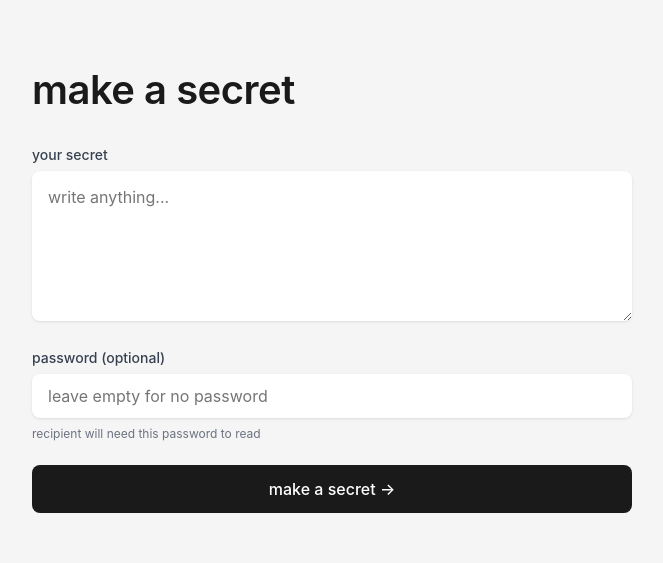
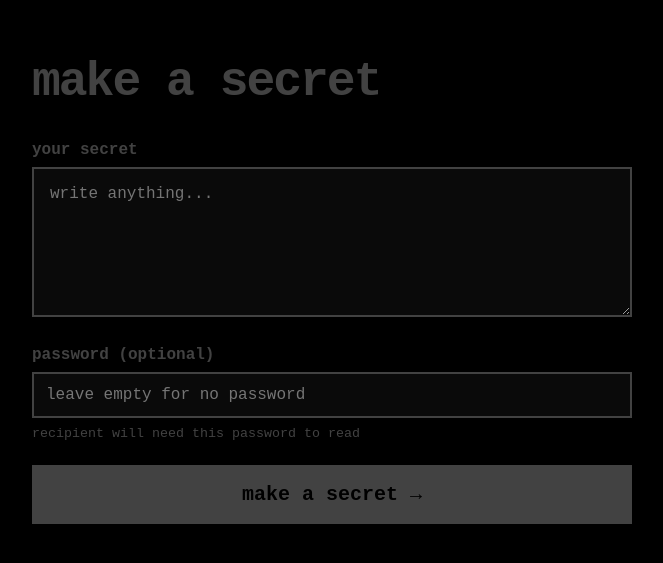
Before and after one commit to jegor538/makeasecret, a Next.js app: page / in a window 1280 px wide. Shown: the part 111-674 px from the top of the page, without its empty margins (308-971 px from the left). Built offline with nearby package versions, Linux system fonts and the light colour scheme.

Commit message:
Update globals.css

```diff
--- a/app/globals.css
+++ b/app/globals.css
@@ -5,8 +5,8 @@
 }
 
 body {
-  background-color: #f5f5f5;
-  font-family: -apple-system, BlinkMacSystemFont, 'Segoe UI', 'Roboto', sans-serif;
+  background-color: #000000;
+  font-family: 'Courier New', 'Monaco', monospace;
   min-height: 100vh;
   display: flex;
   align-items: center;
@@ -20,11 +20,11 @@ body {
 }
 
 .title {
-  font-size: 2.5rem;
-  font-weight: 600;
-  color: #1a1a1a;
+  font-size: 3rem;
+  font-weight: bold;
+  color: #424242;
   margin-bottom: 2rem;
-  letter-spacing: -0.5px;
+  letter-spacing: -2px;
 }
 
 .form-group {
@@ -33,75 +33,72 @@ body {
 
 textarea {
   width: 100%;
-  background: white;
-  border: none;
-  box-shadow: 0 1px 3px rgba(0,0,0,0.1);
-  color: #1a1a1a;
-  font-family: inherit;
+  background: #0a0a0a;
+  border: 2px solid #424242;
+  color: #e0e0e0;
+  font-family: 'Courier New', monospace;
   font-size: 1rem;
   padding: 1rem;
   resize: vertical;
   min-height: 150px;
-  border-radius: 8px;
+  border-radius: 0;
 }
 
 textarea:focus {
   outline: none;
-  box-shadow: 0 0 0 2px #1a1a1a;
+  border-color: #666;
 }
 
 input {
   width: 100%;
-  background: white;
-  border: none;
-  box-shadow: 0 1px 3px rgba(0,0,0,0.1);
-  color: #1a1a1a;
-  font-family: inherit;
+  background: #0a0a0a;
+  border: 2px solid #424242;
+  color: #e0e0e0;
+  font-family: 'Courier New', monospace;
   font-size: 1rem;
-  padding: 0.75rem 1rem;
-  border-radius: 8px;
+  padding: 0.75rem;
+  border-radius: 0;
 }
 
 input:focus {
   outline: none;
-  box-shadow: 0 0 0 2px #1a1a1a;
+  border-color: #666;
 }
 
 button {
   width: 100%;
-  background: #1a1a1a;
-  border: none;
-  color: white;
-  font-family: inherit;
-  font-size: 1rem;
-  font-weight: 500;
-  padding: 0.875rem;
+  background: #424242;
+  border: 2px solid #424242;
+  color: #000000;
+  font-family: 'Courier New', monospace;
+  font-size: 1.25rem;
+  font-weight: bold;
+  padding: 1rem;
   cursor: pointer;
   transition: all 0.2s;
-  border-radius: 8px;
+  border-radius: 0;
 }
 
 button:hover {
-  background: #333;
-  transform: translateY(-1px);
+  background: #666;
+  border-color: #666;
 }
 
 button:disabled {
   opacity: 0.5;
   cursor: not-allowed;
-  transform: none;
 }
 
 .secret-box {
-  background: white;
-  box-shadow: 0 1px 3px rgba(0,0,0,0.1);
+  background: #0a0a0a;
+  border: 2px solid #424242;
   padding: 1.5rem;
   margin: 1rem 0;
-  border-radius: 8px;
+  border-radius: 0;
 }
 
 .secret-text {
-  color: #1a1a1a;
+  color: #e0e0e0;
   font-size: 1rem;
   line-height: 1.5;
   word-break: break-word;
@@ -109,22 +106,20 @@ button:disabled {
 }
 
 .link-box {
-  background: white;
-  box-shadow: 0 1px 3px rgba(0,0,0,0.1);
+  background: #0a0a0a;
+  border: 2px solid #424242;
   padding: 1rem;
   margin: 1rem 0;
   display: flex;
   gap: 0.5rem;
   flex-wrap: wrap;
-  border-radius: 8px;
+  border-radius: 0;
 }
 
 .link-box input {
   flex: 1;
   margin: 0;
   min-width: 150px;
-  box-shadow: none;
-  background: #f5f5f5;
 }
 
 .link-box button {
@@ -133,36 +128,34 @@ button:disabled {
 }
 
 .error {
-  color: #dc2626;
+  color: #ff6b6b;
   margin: 1rem 0;
   padding: 1rem;
-  background: #fee2e2;
-  border-radius: 8px;
-  font-size: 0.875rem;
+  border: 2px solid #ff6b6b;
+  background: rgba(255, 107, 107, 0.1);
+  border-radius: 0;
 }
 
 .success {
-  color: #059669;
+  color: #6bff6b;
   margin: 1rem 0;
   padding: 1rem;
-  background: #d1fae5;
-  border-radius: 8px;
-  font-size: 0.875rem;
+  border: 2px solid #6bff6b;
+  background: rgba(107, 255, 107, 0.1);
+  border-radius: 0;
 }
 
 .label {
-  color: #374151;
+  color: #424242;
   display: block;
   margin-bottom: 0.5rem;
-  font-weight: 500;
-  font-size: 0.875rem;
+  font-weight: bold;
 }
 
 small {
-  color: #6b7280;
+  color: #424242;
   display: block;
   margin-top: 0.5rem;
-  font-size: 0.75rem;
 }
 
 hr {
```
